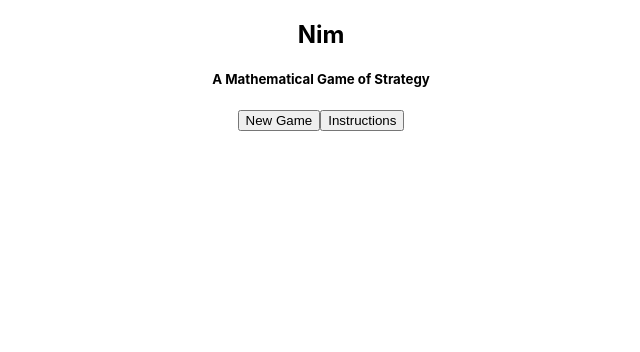
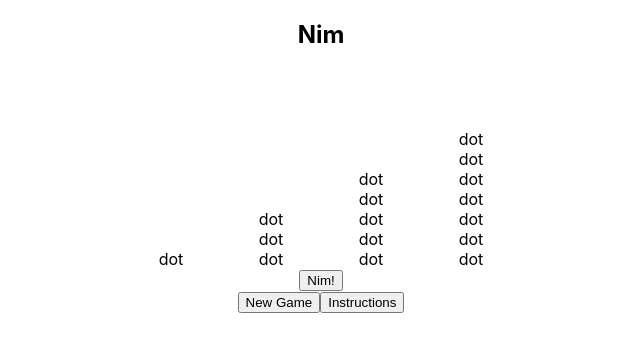
Before and after one commit to conmart/nimv2, a React (Create React App) app: page / in a window 1280 px wide. Shown: the top 352 px of the page, without its empty margins (319-959 px from the left). Built offline with nearby package versions, Linux system fonts and the light colour scheme.

Commit message:
dyamically generating dots with basic styling

```diff
--- /dev/null
+++ b/src/components/GameBoard/DotColumn/index.jsx
@@ -0,0 +1,22 @@
+import React from "react";
+
+import Dot from "./Dot";
+
+import "./styles.css";
+
+const DotColumn = ({ index, numberOfDots }) => {
+  console.log(index, numberOfDots, 'column')
+
+  const dots = [];
+  for (let i = numberOfDots; i > 0; i--) {
+    dots.push(<Dot />);
+  }
+
+  return (
+    <div className="dotColumn">
+      {dots}
+    </div>
+  )
+};
+
+export default DotColumn;
--- /dev/null
+++ b/src/components/GameBoard/DotColumn/styles.css
@@ -0,0 +1,6 @@
+.dotColumn {
+  width: 25%;
+  display: flex;
+  flex-direction: column;
+  justify-content: flex-end;
+}
--- a/src/components/GameBoard/index.jsx
+++ b/src/components/GameBoard/index.jsx
@@ -1,7 +1,28 @@
 import React from "react";
+import { useStateValue } from "../../state";
 
-const GameBoard = () => (
-  <div>gameboard</div>
-);
+import DotColumn from "./DotColumn"
+import Button from "../Button"
+
+import "./styles.css";
+
+const GameBoard = () => {
+  const [{ gameBoard }, dispatch] = useStateValue();
+
+  const takeTurn = () => {
+    console.log('take turn')
+  }
+
+  const columns = gameBoard.columns.map((column, index) => (
+    <DotColumn index={index} numberOfDots={column} />
+  ));
+
+  return (
+    <div>
+      <div className="columnsContainer">{columns}</div>
+      <Button onClick={takeTurn} text="Nim!" />
+    </div>
+  );
+};
 
 export default GameBoard;
--- /dev/null
+++ b/src/components/GameBoard/styles.css
@@ -0,0 +1,7 @@
+.columnsContainer {
+  height: 200px;
+  width: 400px;
+  margin: 0 auto;
+  display: flex;
+  justify-content: center;
+}
--- a/src/components/Welcome/index.jsx
+++ b/src/components/Welcome/index.jsx
@@ -16,7 +16,6 @@ const Welcome = () => {
     console.log("instructions");
   };
 
-  console.log(activeGame);
   return (
     <div>
       <h2>Nim</h2>
--- a/src/state/initialState.js
+++ b/src/state/initialState.js
@@ -1,6 +1,7 @@
 export const initialState = {
-  activeGame: false,
-  gameboard: {
+  activeGame: true,
+  gameBoard: {
     selectedColumn: null,
+    columns: [1, 3, 5, 7],
   }
 };
```
Also changed, not shown: src/components/GameBoard/DotColumn/Dot/index.jsx (renamed from src/components/GameBoard/Dot/index.jsx).
